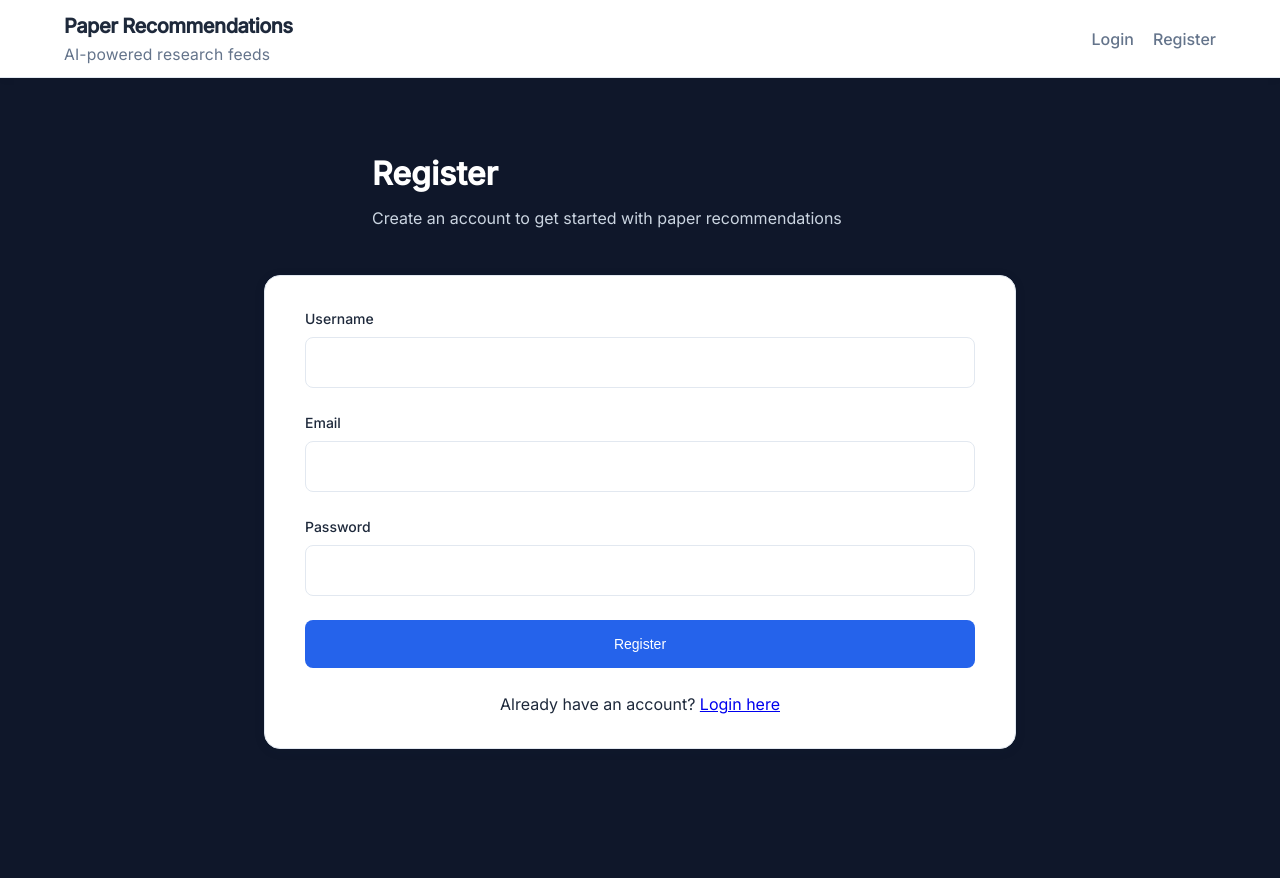
After one commit to noelkronenberg/reed, a Flask app: page /register in a window 1280 px wide. The commit adds this page. Run offline with Flask 3, Linux system fonts and the light colour scheme; parts of the project's set-up code (start-up, migrations or seed data) failed here and were passed over.

Commit message:
added login and encryption

```diff
--- a/api/index.py
+++ b/api/index.py
@@ -1,6 +1,7 @@
 import os
 from datetime import datetime, timezone
 from flask import Flask, render_template, jsonify, request, redirect, url_for, flash, Response, session
+from flask_login import LoginManager, login_user, logout_user, login_required, current_user
 from pyzotero import zotero
 import requests
 import json
@@ -8,7 +9,10 @@ import logging
 from feedgen.feed import FeedGenerator
 import random
 import time
-import base64
+from dotenv import load_dotenv
+from api.models import db, User # NOTE: remove api if wipe_db.py is run locally
+
+load_dotenv('.env.local')
 
 logging.basicConfig(level=logging.DEBUG)
 logger = logging.getLogger(__name__)
@@ -16,9 +20,31 @@ logger = logging.getLogger(__name__)
 app = Flask(__name__)
 app.secret_key = os.urandom(24)
 
+# database configuration
+database_url = os.getenv('DATABASE_URL', '').replace('postgres://', 'postgresql://')
+app.config['SQLALCHEMY_DATABASE_URI'] = database_url
+app.config['SQLALCHEMY_TRACK_MODIFICATIONS'] = False
+
+# initialize database
+db.init_app(app)
+
+# initialize login manager
+login_manager = LoginManager()
+login_manager.init_app(app)
+login_manager.login_view = 'login'
+
+@login_manager.user_loader
+def load_user(user_id):
+    return User.query.get(int(user_id))
+
 API_CALL_DELAY = 1.5 # seconds between API calls
 ADMIN_USERNAME = os.getenv('ADMIN_USERNAME', 'na')
 ADMIN_PASSWORD = os.getenv('ADMIN_PASSWORD', 'na')
+
+# Create database tables
+with app.app_context():
+    db.create_all()
+    logger.debug("Created all tables")
 
 def verify_admin(username: str, password: str) -> bool:
     """
@@ -44,47 +70,38 @@ def rate_limit():
 
 def load_api_keys() -> dict:
     """
-    Load API keys from environment variables (if admin) or session.
+    Load API keys from user's encrypted storage or environment variables (if admin).
     For admin users, Semantic Scholar API key is loaded from environment.
 
     Returns:
         dict: A dictionary containing the API keys.
     """
 
-    # if admin, try to get Semantic Scholar API key from environment variables
-    auth = request.authorization
-    if auth and verify_admin(auth.username, auth.password):
-        semantic_scholar_api_key = os.getenv('SEMANTIC_SCHOLAR_API_KEY', '')
-        if semantic_scholar_api_key:
-            logger.debug("Using Semantic Scholar API key from environment variables (admin mode)")
+    if current_user.is_authenticated:
+        logger.debug("Loading API keys from user storage")
+        return {
+            'zotero_api_key': current_user.get_zotero_api_key() or '',
+            'zotero_user_id': current_user.get_zotero_user_id() or '',
+            'semantic_scholar_api_key': current_user.get_semantic_scholar_api_key() or ''
+        }
 
-            # get other keys from session
-            session_keys = session.get('api_keys', {})
-            return {
-                'zotero_api_key': session_keys.get('zotero_api_key', ''),
-                'zotero_user_id': session_keys.get('zotero_user_id', ''),
-                'semantic_scholar_api_key': semantic_scholar_api_key
-            }
-
-    # otherwise, try to get all keys from session
-    session_keys = session.get('api_keys', {})
-    if session_keys:
-        logger.debug(f"Loaded API keys from session (non-admin mode)")
-        return session_keys
-
-    logger.debug("No API keys found in session")
+    logger.debug("No API keys found")
     return {'zotero_api_key': '', 'zotero_user_id': '', 'semantic_scholar_api_key': ''}
 
 def save_api_keys(keys: dict) -> None:
     """
-    Save API keys to session.
+    Save API keys to user's encrypted storage.
 
     Args:
         keys (dict): A dictionary containing the API keys.
     """
 
-    session['api_keys'] = keys
-    logger.debug(f"Saved API keys to session")
+    if current_user.is_authenticated:
+        current_user.set_zotero_api_key(keys['zotero_api_key'])
+        current_user.set_zotero_user_id(keys['zotero_user_id'])
+        current_user.set_semantic_scholar_api_key(keys['semantic_scholar_api_key'])
+        db.session.commit()
+        logger.debug(f"Saved API keys to user storage")
 
 def fetch_recent_papers(n_papers: int = 100) -> list:
     """
@@ -294,6 +311,7 @@ def should_update_recommendations() -> bool:
     Returns:
         bool: True if recommendations should be updated, False otherwise.
     """
+
     last_refresh = session.get('last_refresh')
     if not last_refresh:
         logger.debug("No last refresh date found in session")
@@ -382,49 +400,93 @@ def update_recommendations(n_seed_papers: int = 10, n_recommendations: int = 3)
 
     return seed_papers, recommendations, last_update_date
 
-@app.route('/login')
-def login() -> str:
+@app.route('/register', methods=['GET', 'POST'])
+def register():
     """
-    Handle admin login.
-
-    Returns:
-        str: Redirect to index page or trigger Basic Auth.
+    Register a new user.
     """
 
-    # check for Basic Auth credentials
-    auth = request.authorization
-    if auth and verify_admin(auth.username, auth.password):
-        flash('Successfully logged in!')
-        return redirect(url_for('index'))
+    if request.method == 'POST':
+        logger.debug("Registering new user")
 
-    # trigger browser's Basic Auth dialog
-    return Response(
-        'Please authenticate',
-        401,
-        {'WWW-Authenticate': 'Basic realm="Login Required"'}
-    )
+        username = request.form.get('username')
+        email = request.form.get('email')
+        password = request.form.get('password')
+
+        if User.query.filter_by(username=username).first():
+            flash('Username already exists')
+            logger.debug(f"Username {username} already exists")
+            return redirect(url_for('register'))
+
+        if User.query.filter_by(email=email).first():
+            flash('Email already registered')
+            logger.debug(f"Email {email} already registered")
+            return redirect(url_for('register'))
+
+        user = User(username=username, email=email)
+        user.set_password(password)
+
+        db.session.add(user)
+        db.session.commit()
+
+        flash('Registration successful! Please login.')
+        logger.debug(f"Registration successful for {username}")
+        return redirect(url_for('login'))
+
+    return render_template('register.html')
+
+@app.route('/login', methods=['GET', 'POST'])
+def login():
+    """
+    Login a user.
+    """
+
+    if request.method == 'POST':
+        logger.debug("Logging in user")
+
+        username = request.form.get('username')
+        password = request.form.get('password')
+
+        user = User.query.filter_by(username=username).first()
+        if user and user.check_password(password):
+            login_user(user)
+            flash('Logged in successfully!')
+            logger.debug(f"Login successful for {username}")
+
+            next_page = request.args.get('next')
+            if not next_page or not next_page.startswith('/'):
+                next_page = url_for('index')
+            logger.debug(f"Redirecting to {next_page}")
+            return redirect(next_page)
+
+        flash('Invalid username or password')
+        logger.debug(f"Login failed for {username}")
+        return redirect(url_for('login'))
+
+    return render_template('login.html')
 
 @app.route('/logout')
-def logout() -> str:
+@login_required
+def logout():
     """
-    Handle admin logout.
-
-    Returns:
-        str: Redirect to index page.
+    Logout a user.
     """
 
-    response = redirect(url_for('index'))
-    response.headers['Clear-Site-Data'] = '"cache", "cookies", "storage"'
-    return response
+    username = current_user.username
+    logout_user()
+    flash('Logged out successfully!')
+    logger.debug(f"Logged out user {username}")
+    return redirect(url_for('index'))
 
 @app.route('/')
-def index() -> str:
+def index():
     """
     Render the main page.
+    """
 
-    Returns:
-        str: The rendered main page.
-    """
+    if not current_user.is_authenticated:
+        logger.debug("User not authenticated, redirecting to login")
+        return redirect(url_for('login'))
 
     keys = load_api_keys()
     seed_papers, recommendations, last_update_date = update_recommendations(n_seed_papers=10, n_recommendations=3)
@@ -442,31 +504,22 @@ def index() -> str:
                          is_admin=is_admin)
 
 @app.route('/api/keys', methods=['GET', 'POST'])
-def manage_keys() -> str:
+@login_required
+def manage_keys():
     """
     Manage API keys.
-
-    Returns:
-        str: The rendered keys page.
     """
-
     if request.method == 'POST':
-        # if admin, preserve Semantic Scholar API key from environment
-        auth = request.authorization
-        if auth and verify_admin(auth.username, auth.password):
-            semantic_scholar_api_key = os.getenv('SEMANTIC_SCHOLAR_API_KEY', '')
-            logger.debug("Using Semantic Scholar API key from environment variables (admin mode)")
-        else:
-            semantic_scholar_api_key = request.form.get('semantic_scholar_api_key', '')
-            logger.debug("Using Semantic Scholar API key from form (non-admin mode)")
+        logger.debug("Saving API keys")
 
         keys = {
             'zotero_api_key': request.form.get('zotero_api_key', ''),
             'zotero_user_id': request.form.get('zotero_user_id', ''),
-            'semantic_scholar_api_key': semantic_scholar_api_key
+            'semantic_scholar_api_key': request.form.get('semantic_scholar_api_key', '')
         }
         save_api_keys(keys)
         flash('API keys saved successfully!')
+        logger.debug(f"API keys saved successfully for {current_user.username}")
         return redirect(url_for('index'))
 
     keys = load_api_keys()
--- a/api/static/css/styles.css
+++ b/api/static/css/styles.css
@@ -46,7 +46,8 @@
     --shadow-lg: 0 8px 32px rgba(30,41,59,0.18);
 
     /* container */
-    --container-width: 800px;
+    --container-width: 1200px;
+    --small-container-width: 600px;
 }
 
 /* base styles */
@@ -59,7 +60,7 @@
 
 body {
     font-family: 'Inter', -apple-system, BlinkMacSystemFont, 'Segoe UI', Roboto, Oxygen, Ubuntu, Cantarell, 'Open Sans', 'Helvetica Neue', sans-serif;
-    background: var(--background);
+    background: var(--background-dark);
     color: var(--text);
     line-height: 1.5;
     -webkit-font-smoothing: antialiased;
@@ -74,9 +75,36 @@ body {
     min-height: 100vh;
     background: var(--background-dark);
     padding: var(--spacing-2xl) 0 4rem 0;
+    max-width: 800px;
+    margin-left: auto;
+    margin-right: auto;
+}
+
+.main-navbar .container,
+.nav-flex,
+.page-bg,
+.feed-card,
+.main-header {
+    padding-left: 1.5rem;
+    padding-right: 1.5rem;
+}
+
+@media (max-width: 640px) {
+    .main-navbar .container,
+    .nav-flex,
+    .page-bg,
+    .feed-card,
+    .main-header {
+        padding-left: 0.7rem;
+        padding-right: 0.7rem;
+    }
 }
 
 /* header */
+
+.navbar {
+    margin-bottom: 20px;
+}
 
 .main-header {
     background: transparent;
@@ -84,7 +112,7 @@ body {
     padding: var(--spacing-xl) var(--spacing-xl) var(--spacing-lg) var(--spacing-xl);
     border-radius: var(--radius-lg) var(--radius-lg) 0 0;
     margin-bottom: var(--spacing-2xl);
-    max-width: var(--container-width);
+    max-width: var(--small-container-width);
     margin-left: auto;
     margin-right: auto;
     box-shadow: none;
@@ -138,8 +166,13 @@ body {
     border-bottom: 1px solid var(--border);
 }
 
+.paper:first-child {
+    padding-top: 0;
+}
+
 .paper:last-child {
     border-bottom: none;
+    padding-bottom: 0;
 }
 
 .paper h2 {
@@ -206,11 +239,11 @@ body {
     margin-top: var(--spacing-2xl);
     margin-bottom: 0;
     padding-top: var(--spacing-lg);
-    max-width: var(--container-width);
     font-size: 0.95rem !important;
     color: var(--text-light);
     padding-left: var(--spacing-xl);
     padding-right: var(--spacing-xl);
+    max-width: var(--small-container-width);
 }
 
 .recent-papers h3 {
@@ -414,17 +447,6 @@ button[type="submit"]:hover {
     background: var(--primary-hover);
 }
 
-/* messages */
-
-.flash-message {
-    background-color: var(--success-bg);
-    color: var(--success-text);
-    padding: var(--spacing-md);
-    border-radius: var(--radius-md);
-    margin-bottom: var(--spacing-lg);
-    font-size: var(--text-sm);
-}
-
 /* links */
 
 .back-link {
@@ -491,3 +513,118 @@ button[type="submit"]:hover {
         box-sizing: border-box;
     }
 }
+
+/* flash messages */
+
+.custom-flash-container {
+    display: flex;
+    flex-direction: column;
+    align-items: center;
+    margin: 1rem auto 0rem auto;
+    max-width: 400px;
+}
+
+.custom-flash {
+    background: var(--success-bg);
+    color: var(--success-text);
+    padding: var(--spacing-md) var(--spacing-xl);
+    border-radius: var(--radius-md);
+    font-size: var(--text-base);
+    margin-bottom: var(--spacing-sm);
+    box-shadow: var(--shadow-sm);
+    border: 1px solid var(--success-bg);
+    width: 100%;
+    text-align: center;
+}
+
+@media (max-width: 640px) {
+    .custom-flash {
+        min-width: 0;
+        max-width: 95vw;
+        padding-left: var(--spacing-md);
+        padding-right: var(--spacing-md);
+    }
+}
+
+/* navbar */
+
+.main-navbar {
+    width: 100%;
+    background: var(--background);
+    border-bottom: 1px solid var(--border);
+    padding: 0.7rem 0;
+    margin-bottom: 0;
+    box-shadow: 0 2px 8px rgba(30,41,59,0.03);
+    position: relative;
+    z-index: 10;
+}
+
+.nav-flex {
+    max-width: var(--container-width);
+    margin: 0 auto;
+    display: flex;
+    align-items: center;
+    justify-content: space-between;
+}
+
+.nav-brand-group {
+    display: flex;
+    flex-direction: column;
+    align-items: flex-start;
+}
+
+.navbar-brand {
+    display: block;
+    font-size: 1.25rem;
+    font-weight: 700;
+    color: var(--text);
+    text-decoration: none;
+    letter-spacing: -0.5px;
+}
+
+.navbar-subtitle {
+    font-size: 0.98rem;
+    color: var(--text-light);
+    margin-left: 0;
+    margin-top: 0.1em;
+    font-weight: 400;
+    letter-spacing: 0.01em;
+}
+
+.navbar-links {
+    display: flex;
+    align-items: center;
+    gap: 1.2rem;
+}
+
+.navbar-links a {
+    color: var(--text-light);
+    text-decoration: none;
+    font-size: 1rem;
+    font-weight: 500;
+    transition: color 0.2s;
+}
+
+.navbar-links a:hover {
+    color: var(--primary);
+}
+
+@media (max-width: 640px) {
+    .nav-flex {
+        flex-direction: column;
+        align-items: flex-start;
+        padding-left: var(--spacing-md);
+        padding-right: var(--spacing-md);
+        gap: 0.3rem;
+    }
+    .navbar-links {
+        gap: 0.7rem;
+        margin-top: 0.2rem;
+    }
+    .navbar-brand {
+        font-size: 1.1rem;
+    }
+    .navbar-subtitle {
+        font-size: 0.93rem;
+    }
+}
--- /dev/null
+++ b/api/templates/_flash_messages.html
@@ -0,0 +1,7 @@
+{% with messages = get_flashed_messages() %}
+{% if messages %}
+  <div class="custom-flash-container">
+    <div class="custom-flash">{{ messages[-1] }}</div>
+  </div>
+{% endif %}
+{% endwith %}
--- /dev/null
+++ b/api/templates/base.html
@@ -0,0 +1,35 @@
+<!DOCTYPE html>
+<html lang="en">
+<head>
+    <meta charset="UTF-8">
+    <meta name="viewport" content="width=device-width, initial-scale=1.0">
+    <title>Paper Recommendations</title>
+    <link rel="preconnect" href="https://fonts.googleapis.com">
+    <link rel="preconnect" href="https://fonts.gstatic.com" crossorigin>
+    <link href="https://fonts.googleapis.com/css2?family=Inter:wght@400;500&display=swap" rel="stylesheet">
+    <link href="{{ url_for('static', filename='css/styles.css') }}" rel="stylesheet">
+</head>
+<body>
+    <nav class="main-navbar">
+        <div class="container nav-flex">
+            <div class="nav-brand-group">
+                <a class="navbar-brand" href="{{ url_for('index') }}">
+                    Paper Recommendations
+                </a>
+                <span class="navbar-subtitle">AI-powered research feeds</span>
+            </div>
+            <div class="navbar-links">
+                {% if current_user.is_authenticated %}
+                    <a href="{{ url_for('manage_keys') }}">API Keys</a>
+                    <a href="{{ url_for('logout') }}">Logout</a>
+                {% else %}
+                    <a href="{{ url_for('login') }}">Login</a>
+                    <a href="{{ url_for('register') }}">Register</a>
+                {% endif %}
+            </div>
+        </div>
+    </nav>
+
+    {% block content %}{% endblock %}
+</body>
+</html>
--- /dev/null
+++ b/api/templates/register.html
@@ -0,0 +1,36 @@
+{% extends "base.html" %}
+
+{% block content %}
+<div class="page-bg">
+    <div class="main-header">
+        <div class="main-header-title">
+            <span>Register</span>
+        </div>
+        <div class="main-header-subtitle">
+            Create an account to get started with paper recommendations
+        </div>
+    </div>
+    <div class="feed-card">
+        <form method="POST" class="custom-form">
+            <div class="form-group">
+                <label for="username">Username</label>
+                <input type="text" id="username" name="username" required>
+            </div>
+            <div class="form-group">
+                <label for="email">Email</label>
+                <input type="email" id="email" name="email" required>
+            </div>
+            <div class="form-group">
+                <label for="password">Password</label>
+                <input type="password" id="password" name="password" required>
+            </div>
+            <button type="submit" class="custom-btn">Register</button>
+        </form>
+        <div class="custom-card-footer" style="text-align:center; margin-top:1.5rem;">
+            Already have an account? <a href="{{ url_for('login') }}">Login here</a>
+        </div>
+
+        {% include '_flash_messages.html' %}
+    </div>
+</div>
+{% endblock %}
--- a/requirements.txt
+++ b/requirements.txt
@@ -1,4 +1,9 @@
 flask
+flask-login
+flask-sqlalchemy
+psycopg2-binary
+cryptography
 pyzotero
 requests
 feedgen
+python-dotenv
```
Also changed, not shown: api/models.py (added, +55 -0 lines), api/templates/keys.html (+2 -7 lines), api/templates/login.html (added, +32 -0 lines), api/wipe_db.py (added, +9 -0 lines).
